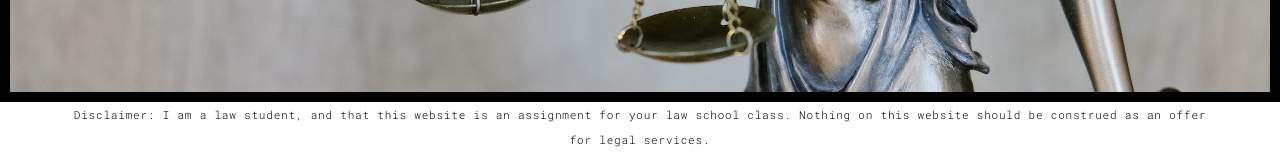
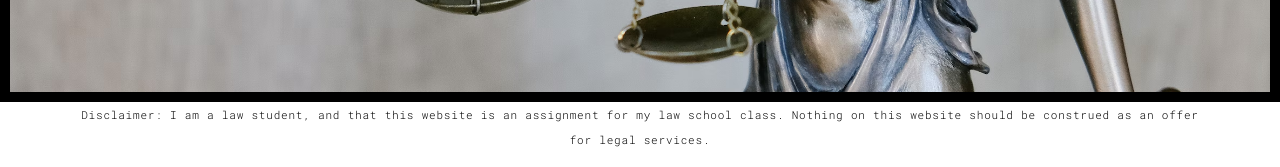
Before and after one commit to robby-o/porto, a Flask app: page / in a window 1280 px wide. Shown: the part 698-865 px from the top of the page. Run offline with Flask 2, Linux system fonts and the light colour scheme; some libraries are stand-ins or nearby versions.

Commit message:
disclaimer

```diff
--- a/templates/about.html
+++ b/templates/about.html
@@ -110,7 +110,7 @@
                 style="text-decoration: none"
                 >Disclaimer</a
               >: I am a law student, and that this website is an assignment
-              for your law school class. Nothing on this website should be
+              for my law school class. Nothing on this website should be
               construed as an offer for legal services.
             </p>
           </div>
--- a/templates/contact.html
+++ b/templates/contact.html
@@ -167,7 +167,7 @@
                 style="text-decoration: none"
                 >Disclaimer</a
               >: I am a law student, and that this website is an assignment
-              for your law school class. Nothing on this website should be
+              for my law school class. Nothing on this website should be
               construed as an offer for legal services.
             </p>
           </div>
--- a/templates/index.html
+++ b/templates/index.html
@@ -92,7 +92,7 @@
                 style="text-decoration: none"
                 >Disclaimer</a
               >: I am a law student, and that this website is an assignment
-              for your law school class. Nothing on this website should be
+              for my law school class. Nothing on this website should be
               construed as an offer for legal services.
             </p>
           </div>
--- a/templates/work.html
+++ b/templates/work.html
@@ -145,7 +145,7 @@
                 style="text-decoration: none"
                 >Disclaimer</a
               >: I am a law student, and that this website is an assignment
-              for your law school class. Nothing on this website should be
+              for my law school class. Nothing on this website should be
               construed as an offer for legal services.
             </p>
           </div>
--- a/templates/works.html
+++ b/templates/works.html
@@ -277,7 +277,7 @@
                 style="text-decoration: none"
                 >Disclaimer</a
               >: I am a law student, and that this website is an assignment
-              for your law school class. Nothing on this website should be
+              for my law school class. Nothing on this website should be
               construed as an offer for legal services.
             </p>
           </div>
```
